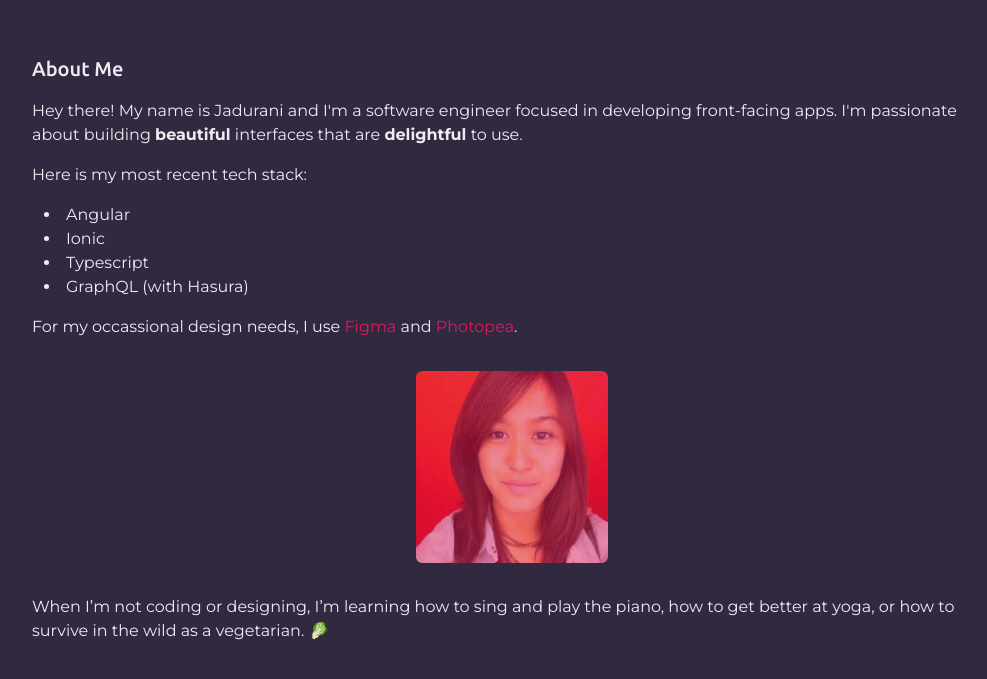
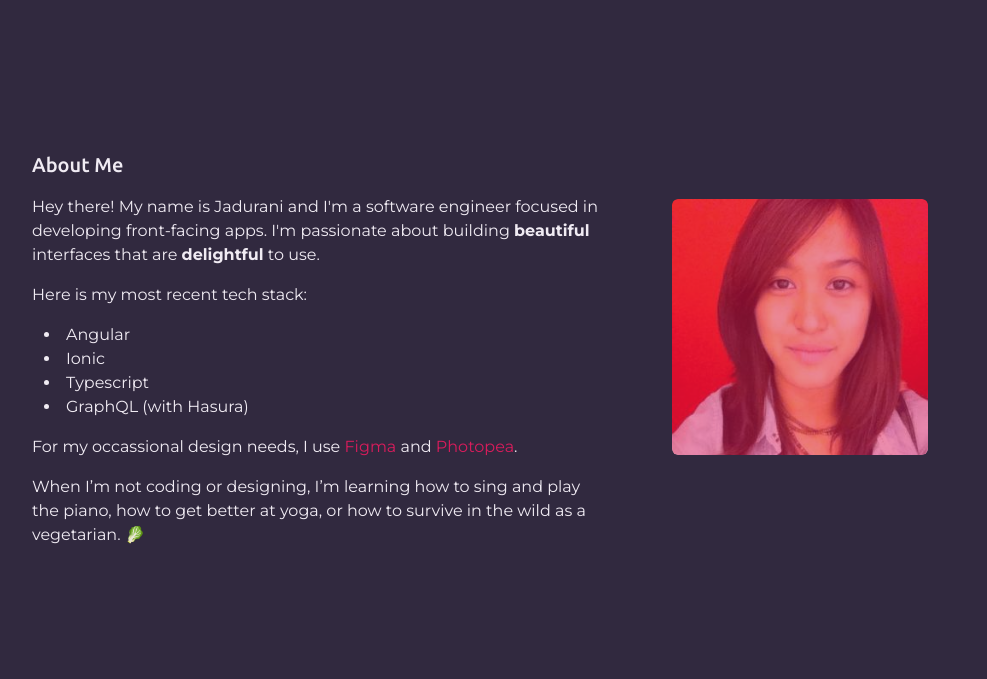
Before and after one commit to jadurani/portfolio-website, an Angular app: page / in a window 1280 px wide. Shown: the part 851-1530 px from the top of the page, without its empty margins (128-1115 px from the left). Built offline with nearby package versions, Linux system fonts and the light colour scheme; what @tailwindcss/typography would draw is missing.

Commit message:
desktop view

```diff
--- a/src/app/app.component.html
+++ b/src/app/app.component.html
@@ -44,6 +44,8 @@
   <div class="m-auto w-9/12 py-12">
     <h2>About Me</h2>
 
+    <div class="lg:flex w-full">
+      <div class="lg:w-3/5">
         <p class="my-4">
           Hey there! My name is Jadurani and I'm a software engineer focused in
           developing front-facing apps. I'm passionate about building
@@ -65,9 +67,21 @@
           <a href="https://figma.com/" target="_blank">Figma</a> and
           <a href="https://www.photopea.com/" target="_blank">Photopea</a>.
         </p>
+      </div>
 
-    <!-- photo here -->
-    <div class="w-48 h-48 mx-auto my-8 rounded-md relative overflow-hidden">
+      <div class="lg:w-2/5 flex">
+        <div
+          class="
+            w-48
+            h-48
+            mx-auto
+            my-8
+            rounded-md
+            relative
+            overflow-hidden
+            lg:m-auto lg:w-64 lg:h-64
+          "
+        >
           <img
             src="assets/images/jadurani-davalos.jpg"
             class="rounded-md object-cover h-full w-full"
@@ -89,8 +103,10 @@
             "
           ></div>
         </div>
+      </div>
+    </div>
 
-    <p>
+    <p class="lg:w-3/5">
       When I’m not coding or designing, I’m learning how to sing and play the
       piano, how to get better at yoga, or how to survive in the wild as a
       vegetarian. 🥬
```
Lines whose indentation alone changed are shown as unchanged.
